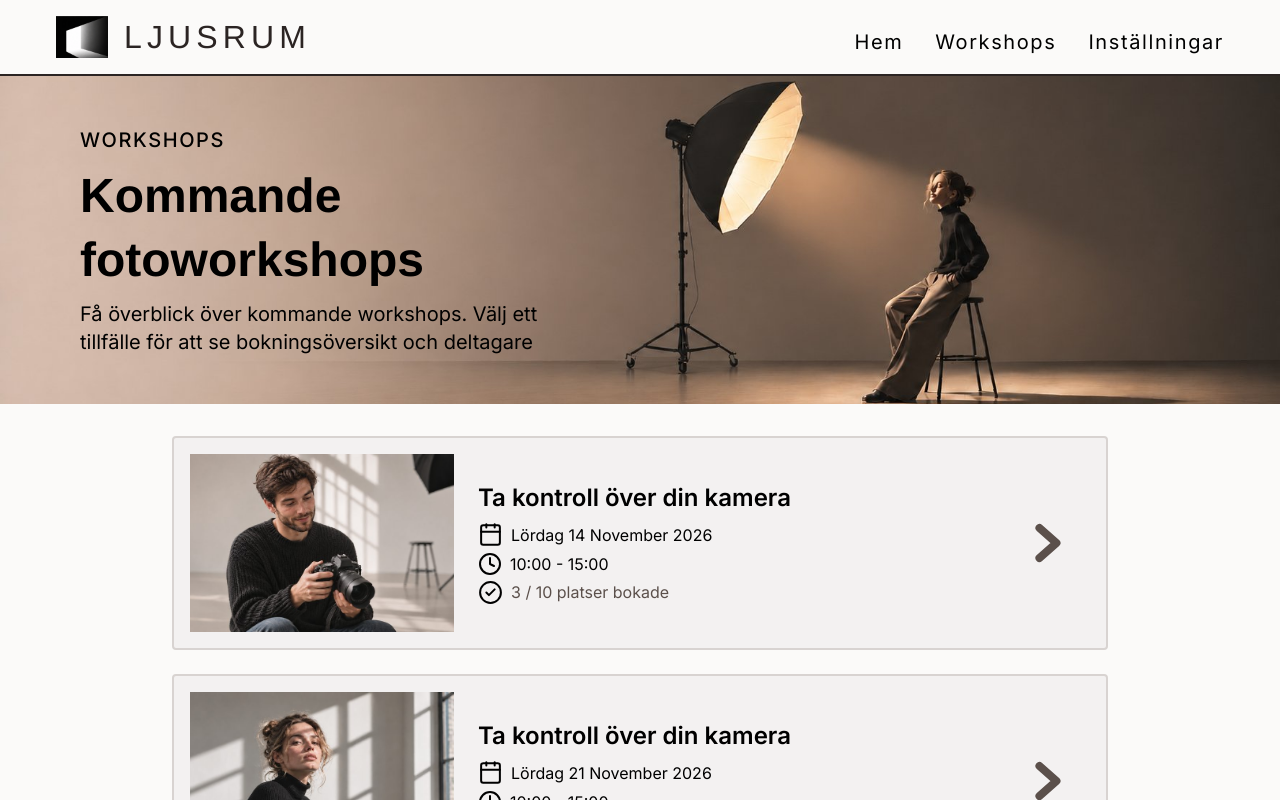
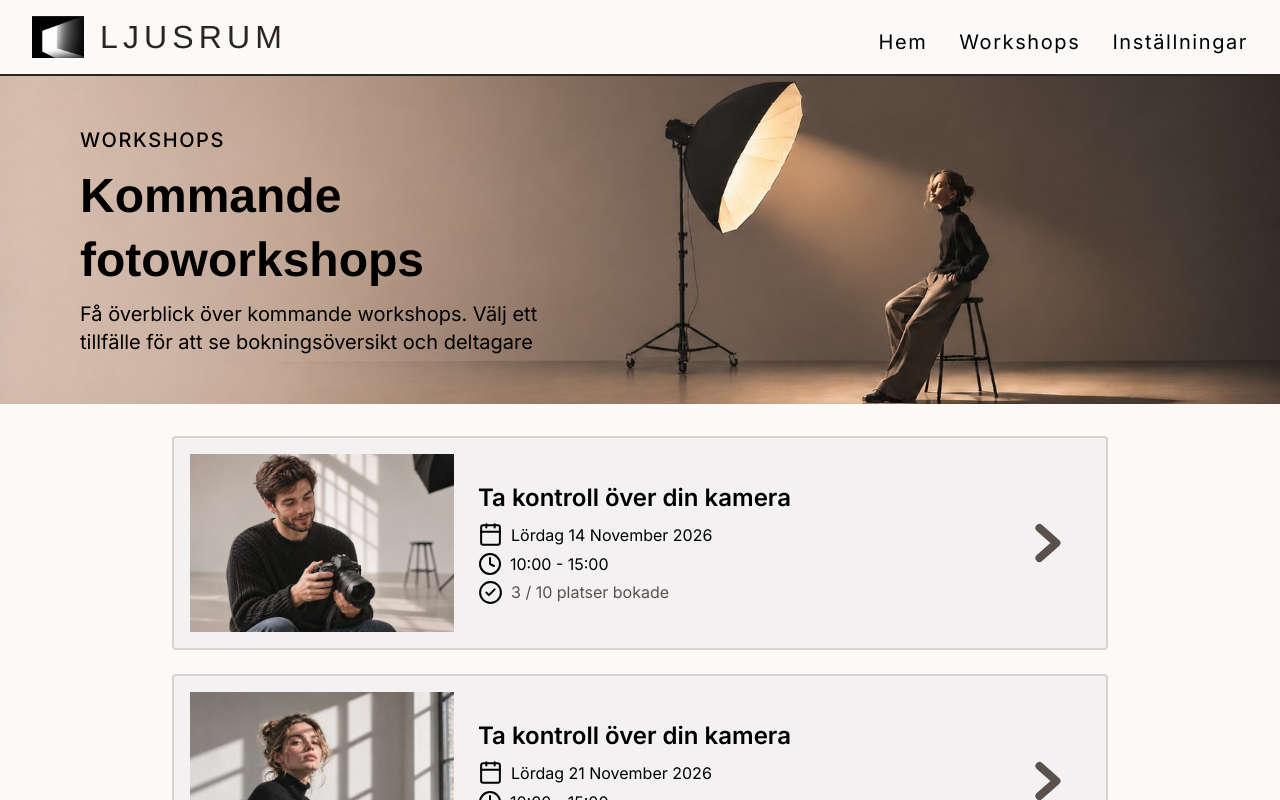
Before and after one commit to jennifernkarlsson/jennifers-fotokurs, a React (Vite) app: page /admin in a window 1280 px wide. Shown: the top 800 px of the page. Built offline with nearby package versions, Linux system fonts and the light colour scheme.

Commit message:
Admin startsida: huvudmenyn har 32 px sidomarginal
Co-Authored-By: Claude Opus 5.5 <noreply@anthropic.com>
Claude-Session: https://claude.ai/code/session_01KovHTKFrcuu74FJVpFBUCD

```diff
--- a/src/routes/admin.index.jsx
+++ b/src/routes/admin.index.jsx
@@ -11,7 +11,7 @@ function WorkshopOverview() {
   return (
     <div className="admin-page admin-page--home">
       <div className="admin-top">
-        <SiteHeader variant="admin" wide />
+        <SiteHeader variant="admin" />
         <section className="admin-hero" aria-labelledby="hero-title">
           <div className="admin-hero__text">
             <p className="admin-eyebrow admin-hero__eyebrow">WORKSHOPS</p>
```
